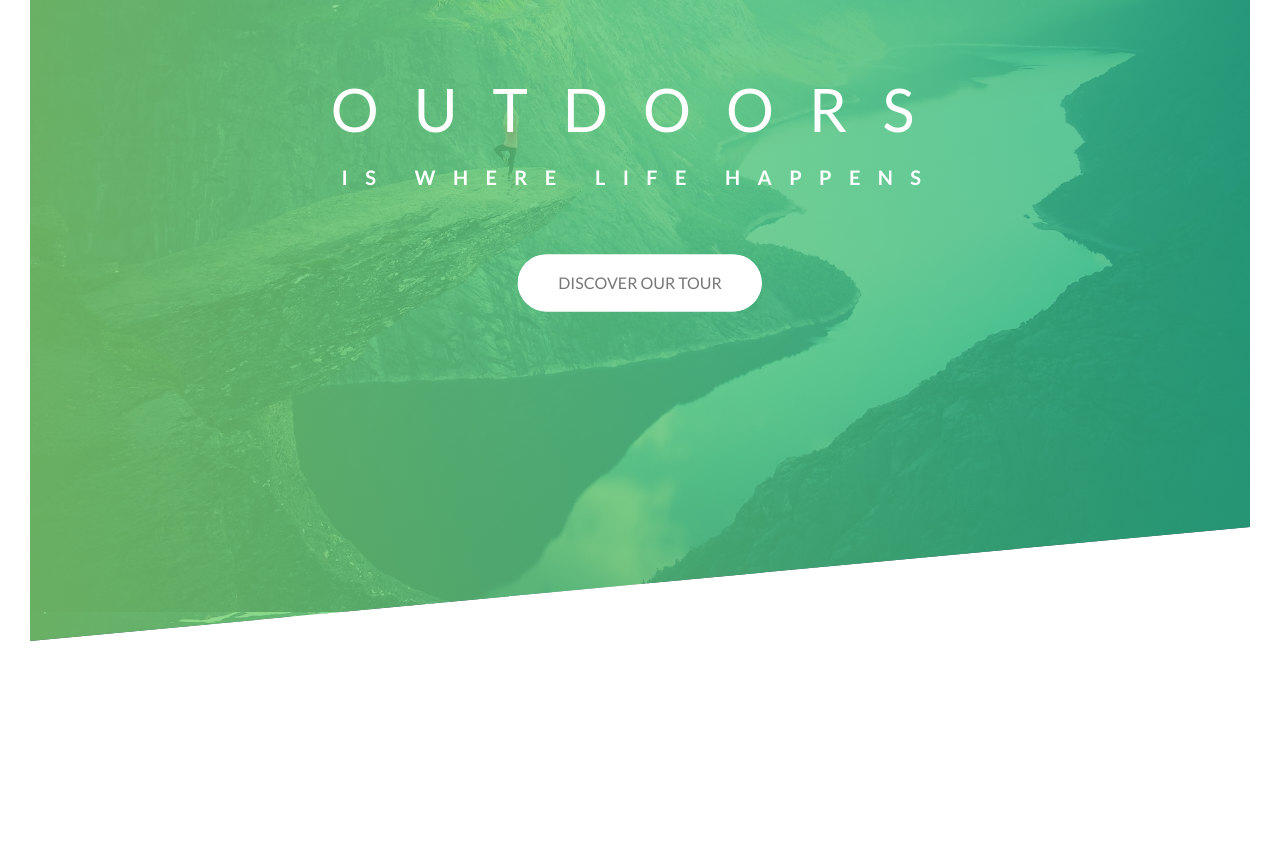
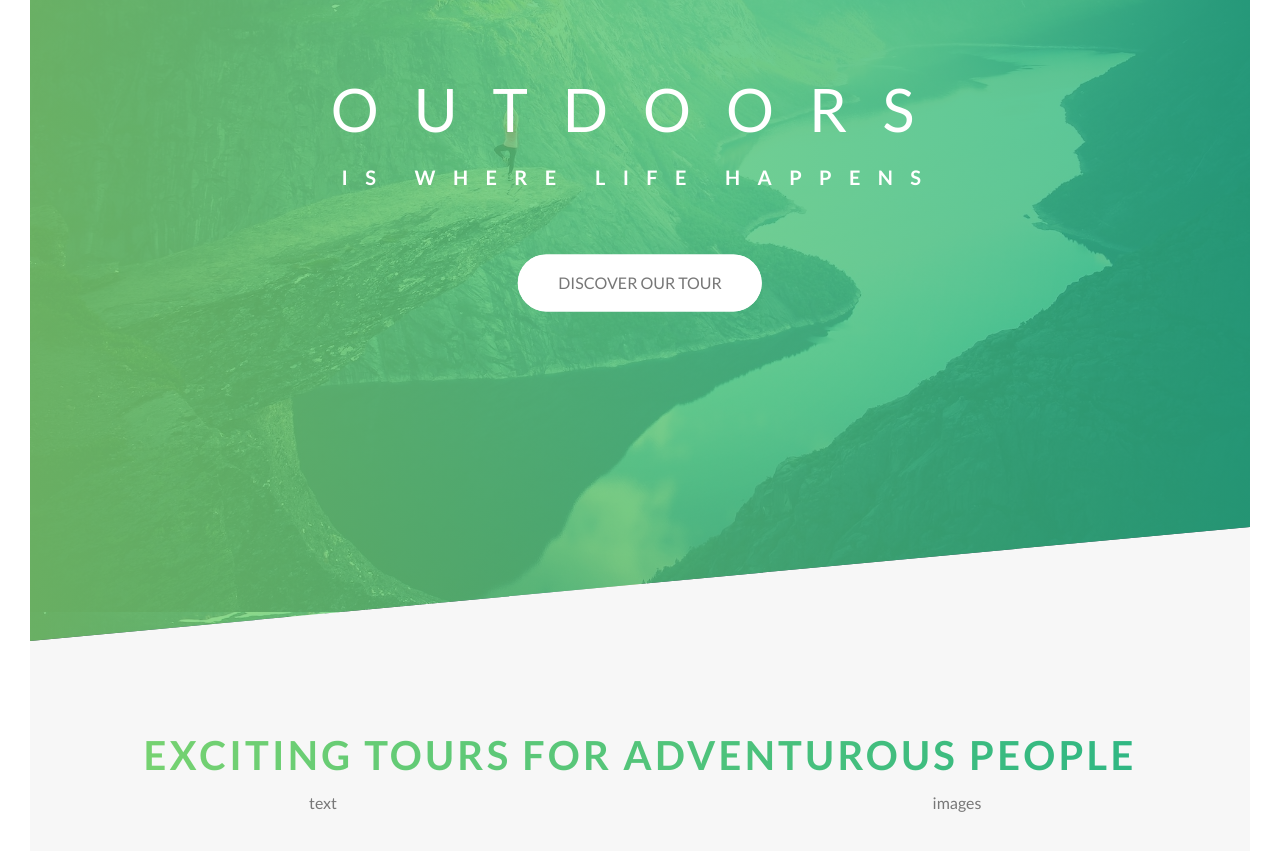
Before and after one commit to adnan725/Advance-css-project, a website: page Natours/starter/index.html in a window 1280 px wide. Shown: the part 149-1000 px from the top of the page. Before the commit the page ends 820 px from the top, so only its background shows below. Drawn offline with Linux system fonts and the light colour scheme.

Commit message:
added home section

```diff
--- a/Natours/starter/index.html
+++ b/Natours/starter/index.html
@@ -24,5 +24,20 @@
             <a href="#" class="btn btn-white btn-animated">Discover our Tour</a>
         </div>
     </header>
+    <main>
+        <section class="section-about">
+            <div class="u-text-center">
+                <h2 class="heading-secondary">Exciting Tours for adventurous people</h2>
+            </div>
+            <div class="row">
+                <div class="col-1-of-2 u-text-center">
+                    text
+                </div>
+                <div class="col-1-of-2 u-text-center">
+                    images
+                </div>
+            </div>
+        </section>
+    </main>
     </body>
 </html>
--- a/Natours/starter/sass/abstracts/_variables.scss
+++ b/Natours/starter/sass/abstracts/_variables.scss
@@ -3,5 +3,8 @@ $primary-light-color: #7ed56f;
 $primary-dark-color: #28b485;
 $color-white: #fff;
 $color-dark: #777;
+$color-black: #000;
+
+$color-grey-light-1: #f7f7f7;
 
 $box-shadow: 0 5px 20px rgba(0,0,0,0.2);
--- a/Natours/starter/sass/base/_utilities.scss
+++ b/Natours/starter/sass/base/_utilities.scss
@@ -0,0 +1,3 @@
+.u-text-center {
+  text-align: center;
+}
--- /dev/null
+++ b/Natours/starter/sass/layout/_grid.scss
@@ -0,0 +1,10 @@
+.row {
+  display: flex;
+  align-items: center;
+  justify-content: center;
+  gap: 3rem;
+}
+
+.col-1-of-2 {
+  width: calc((100% - 1rem)/2);
+}
--- a/Natours/starter/sass/main.scss
+++ b/Natours/starter/sass/main.scss
@@ -10,5 +10,6 @@
 @import "components/buttons";
 
 @import "layout/header";
+@import "layout/grid";
 
 @import "pages/home";
--- a/Natours/starter/sass/pages/_home.scss
+++ b/Natours/starter/sass/pages/_home.scss
@@ -0,0 +1,23 @@
+@import '../abstracts/variables';
+
+.section-about {
+  background-color: $color-grey-light-1;
+  padding: 15rem 0;
+  margin-top: -20vh
+}
+
+.heading-secondary {
+  font-size: 2.5rem;
+  font-weight: 700;
+  text-transform: uppercase;
+  background-image: linear-gradient(to right, $primary-light-color, $primary-dark-color);
+  -webkit-background-clip: text;
+  color: transparent;
+  letter-spacing: .2rem;
+  transition: all 0.2s ease-out;
+
+  &:hover {
+    transform: skewX(10deg) skewY(2deg) scale(1.1);
+    text-shadow: .5rem 1rem 2rem rgba($color-black, .2);
+  }
+}
```
Also changed, not shown: Natours/starter/css/style.css.
